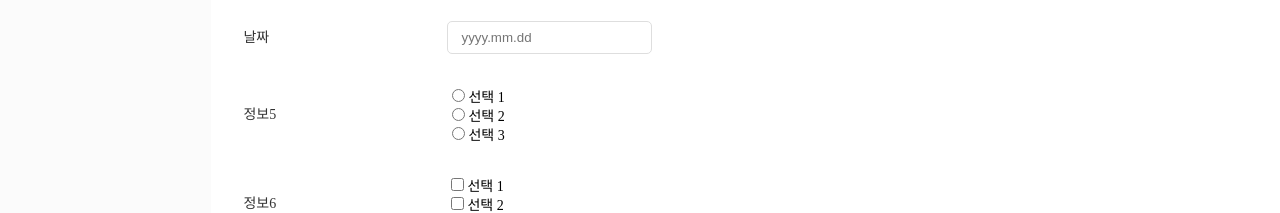
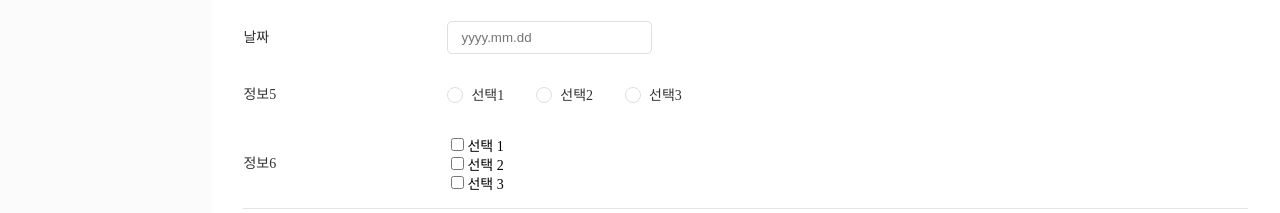
Before and after one commit to lIIIlIIIlIIIl/frontend-task-test, a React (Create React App) app: page / in a window 1280 px wide. Shown: the part 302-515 px from the top of the page. Built offline with nearby package versions, Linux system fonts and the light colour scheme; no server answers.

Commit message:
feat: 정보5 Radio 구현

```diff
--- a/src/components/InfoForm.jsx
+++ b/src/components/InfoForm.jsx
@@ -1,6 +1,15 @@
 import InfoDate from "./InfoDate";
+import InfoRadio from "./InfoRadio";
 
-const InfoForm = ({ info1, info2, info3, info4, info5, info6, date }) => {
+const InfoForm = ({
+  info1 = "",
+  info2 = "",
+  info3 = "",
+  info4 = "",
+  info5 = "",
+  info6 = [],
+  date = "",
+}) => {
   return (
     <form className="content-form">
       <div className="content-info">
@@ -41,28 +50,6 @@ const InfoInput = ({ title, info }) => {
   );
 };
 
-const InfoRadio = ({ title, date }) => {
-  return (
-    <div className="content-form-container">
-      <p className="content-form-title">{title}</p>
-      <div>
-        <div>
-          <input type="radio" />
-          <label htmlFor="">선택 1</label>
-        </div>
-        <div>
-          <input type="radio" />
-          <label htmlFor="">선택 2</label>
-        </div>
-        <div>
-          <input type="radio" />
-          <label htmlFor="">선택 3</label>
-        </div>
-      </div>
-    </div>
-  );
-};
-
 const InfoCheckBox = ({ title, date }) => {
   return (
     <div className="content-form-container">
@@ -84,32 +71,3 @@ const InfoCheckBox = ({ title, date }) => {
     </div>
   );
 };
-
-/*
-
-<div className="content-form-container">
-      <p className="content-form-title">{title}</p>
-      <div>
-        <input
-          type="text"
-          placeholder="yyyy.mm.dd"
-          className="content-form-date"
-          value={
-            !date
-              ? date
-              : `${dateInfo?.year}.${dateInfo?.month}.${dateInfo?.day}`
-          }
-          readOnly
-          onClick={() => setIsFocuse((prev) => !prev)}
-        />
-        {isFocuse ? (
-          <Calendar
-            dateInfo={dateInfo}
-            changeDate={changeDate}
-            onIncrease={onIncrease}
-            onDecrease={onDecrease}
-          />
-        ) : null}
-      </div>
-    </div>
-*/
--- /dev/null
+++ b/src/components/InfoRadio.jsx
@@ -0,0 +1,53 @@
+import { useEffect, useState } from "react";
+import { boxOption } from "../util/boxOption";
+
+const InfoRadio = ({ title, info }) => {
+  const [radioInfo, setRadioInfo] = useState("");
+
+  useEffect(() => {
+    setRadioInfo(() => info);
+  }, [info]);
+
+  const chageRadio = (value) => {
+    setRadioInfo(() => value);
+  };
+
+  return (
+    <div className="content-form-container">
+      <p className="content-form-title">{title}</p>
+      <div className="content-radio-wrap">
+        {boxOption.map((box) => (
+          <RadioItem
+            title={box}
+            key={`radio-${box}`}
+            radioInfo={radioInfo}
+            chageRadio={chageRadio}
+          />
+        ))}
+      </div>
+    </div>
+  );
+};
+
+export default InfoRadio;
+
+const RadioItem = ({ title, radioInfo, chageRadio }) => {
+  return (
+    <label className="content-radio-box">
+      <input
+        type="radio"
+        id={title}
+        name="radio"
+        checked={radioInfo === title}
+        value={title}
+        onChange={(event) => chageRadio(event.target.value)}
+        className={
+          radioInfo === title
+            ? "content-radio-chcked"
+            : "content-radio-not-checked"
+        }
+      />
+      <span className="content-radio-title">{title}</span>
+    </label>
+  );
+};
--- a/src/style/content.css
+++ b/src/style/content.css
@@ -230,3 +230,54 @@
   background-color: var(--color-primary-light2);
   border-radius: 16px;
 }
+
+/*Radio*/
+.content-radio-wrap {
+  display: flex;
+  gap: 32px;
+}
+
+.content-radio-box {
+  display: flex;
+  align-items: center;
+  gap: 8px;
+}
+
+.content-radio-title {
+  color: var(--color-gray-4);
+  font-weight: var(--weight-regular);
+}
+
+.content-radio-input {
+  margin: 0;
+}
+.content-radio-title {
+  margin-top: 3px;
+}
+
+.content-radio-chcked {
+  margin: 0;
+  appearance: none;
+  border: 1px solid var(--color-coolgray-light5);
+  width: 16px;
+  height: 16px;
+  border-radius: 8px;
+}
+
+.content-radio-not-checked {
+  margin: 0;
+  appearance: none;
+  border: 1px solid var(--color-coolgray-light5);
+  width: 16px;
+  height: 16px;
+  border-radius: 8px;
+}
+
+.content-radio-chcked:checked {
+  border: 5px solid var(--color-primary-default);
+}
+
+.content-radio-not-checked:hover {
+  border: 1px solid var(--color-coolgray-light6);
+  background-color: var(--color-coolgray-light3);
+}
--- /dev/null
+++ b/src/util/boxOption.js
@@ -0,0 +1 @@
+export const boxOption = ["선택1", "선택2", "선택3"];
```
